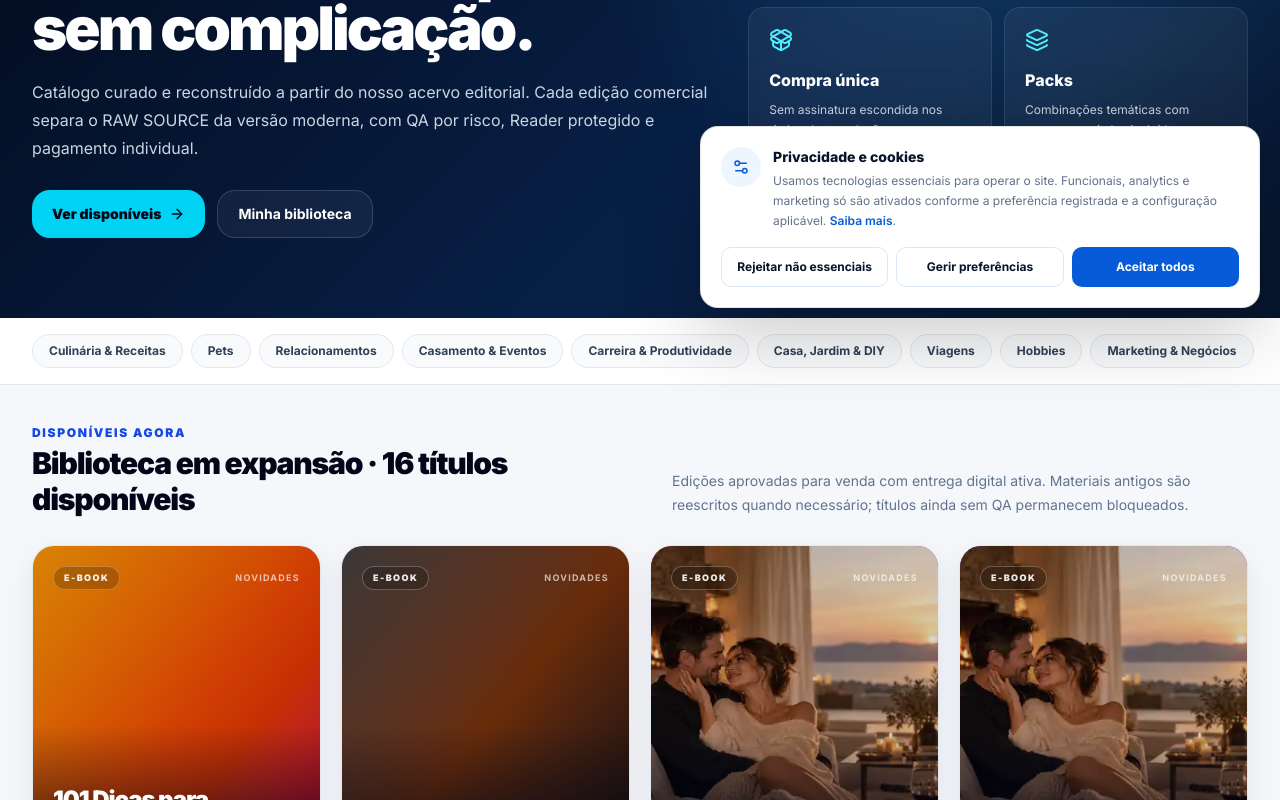
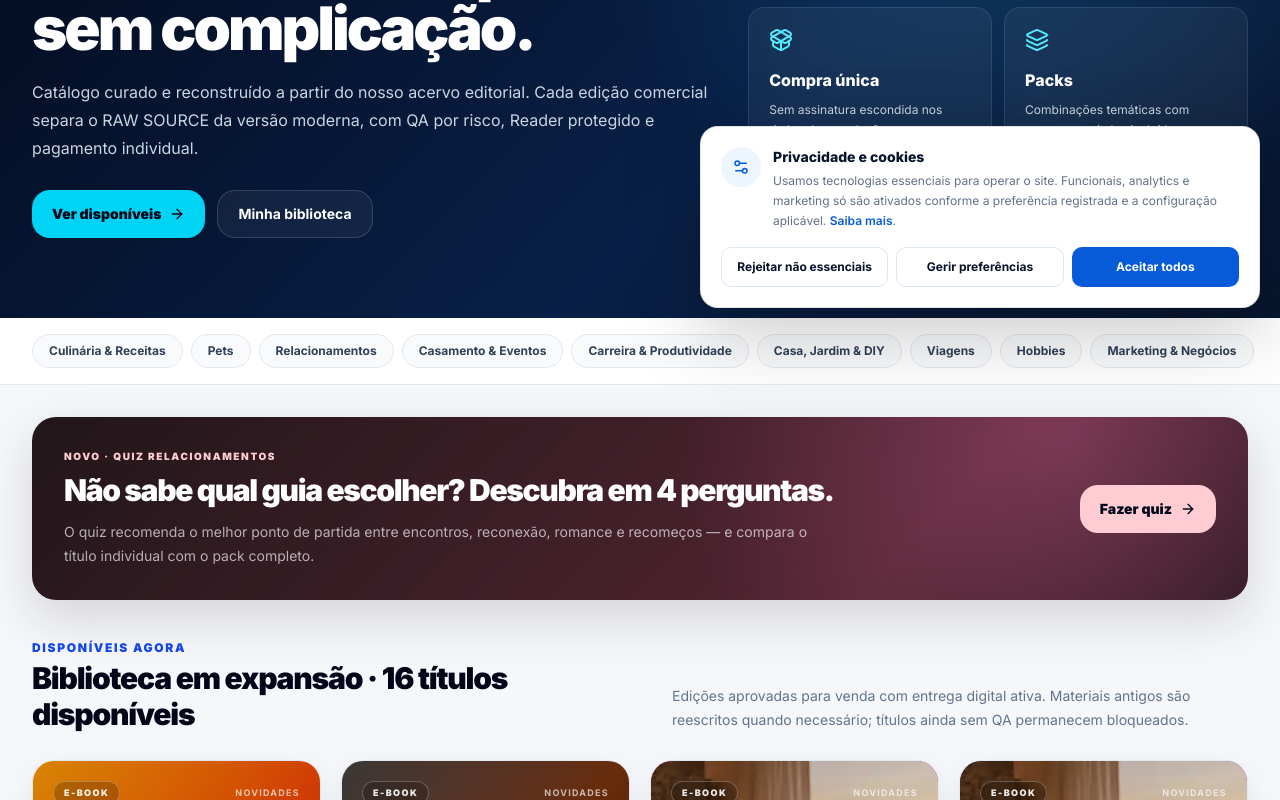
Before and after one commit to nexflowx-hub/novidades-platform, a Next.js app: page /ebooks in a window 1280 px wide. Shown: the part 472-1272 px from the top of the page. Built offline with nearby package versions, Linux system fonts and the light colour scheme; a web font is replaced by a local one.

Commit message:
feat(ebooks): promote relationship quiz funnel

```diff
--- a/src/app/ebooks/page.tsx
+++ b/src/app/ebooks/page.tsx
@@ -99,6 +99,30 @@ export default function EbooksPage() {
             </a>
           ))}
         </div>
+      </section>
+
+      <section className="mx-auto max-w-[1280px] px-4 pt-8 md:px-6 lg:px-8">
+        <Link
+          href="/relacionamentos"
+          className="group grid gap-5 overflow-hidden rounded-[24px] bg-[radial-gradient(circle_at_85%_10%,rgba(244,114,182,.28),transparent_24rem),linear-gradient(135deg,#211619,#512431_72%,#25151a)] p-6 text-white shadow-[0_18px_50px_rgba(45,25,32,.16)] md:grid-cols-[1fr_auto] md:items-center md:p-8"
+        >
+          <div>
+            <p className="text-[10px] font-black uppercase tracking-[0.16em] text-rose-200">
+              Novo · Quiz Relacionamentos
+            </p>
+            <h2 className="mt-2 text-3xl font-black tracking-[-0.045em]">
+              Não sabe qual guia escolher? Descubra em 4 perguntas.
+            </h2>
+            <p className="mt-3 max-w-3xl text-sm leading-6 text-white/65">
+              O quiz recomenda o melhor ponto de partida entre encontros, reconexão,
+              romance e recomeços — e compara o título individual com o pack completo.
+            </p>
+          </div>
+          <span className="inline-flex h-12 items-center justify-center gap-2 rounded-xl bg-rose-200 px-5 text-sm font-black text-slate-950 transition group-hover:scale-[1.02]">
+            Fazer quiz
+            <ArrowRight className="h-4 w-4" />
+          </span>
+        </Link>
       </section>
 
       <section id="disponiveis" className="mx-auto max-w-[1280px] px-4 py-10 md:px-6 lg:px-8">
```
